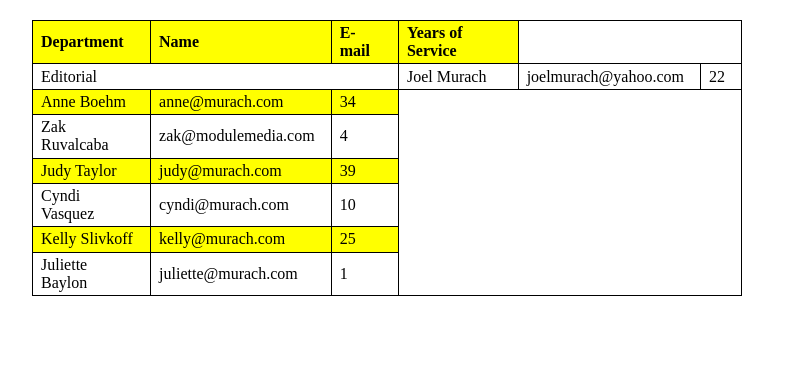
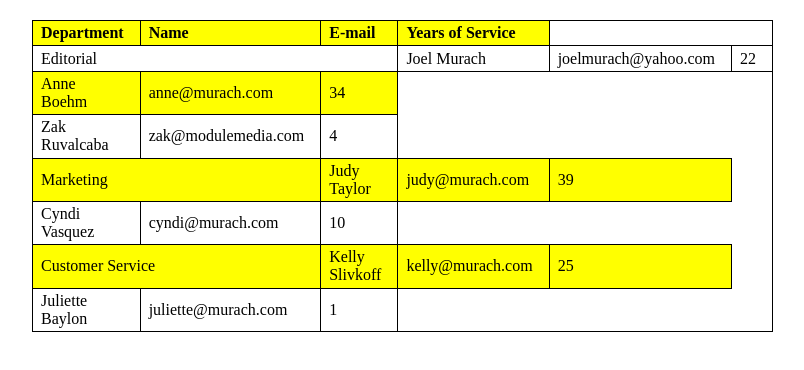
Before and after one commit to demirciAhmet/Responsive-Web-Design, a plain HTML site: page Activity2.html in a window 1280 px wide. Shown: the whole page, without its empty margins (253-1057 px from the left). Drawn offline with Linux system fonts and the light colour scheme.

Commit message:
add colspan to datas

```diff
--- a/Activity2.html
+++ b/Activity2.html
@@ -37,6 +37,7 @@
 				<td class="right">4</td>
 			</tr>
 			<tr>
+				<td colspan="2">Marketing</td>
 				<td>Judy Taylor</td>
 				<td>judy@murach.com</td>
 				<td class="right">39</td>
@@ -47,6 +48,7 @@
 				<td class="right">10</td>
 			</tr>
 			<tr>
+				<td colspan="2">Customer Service</td>
 				<td>Kelly Slivkoff</td>
 				<td>kelly@murach.com</td>
 				<td class="right">25</td>
```
